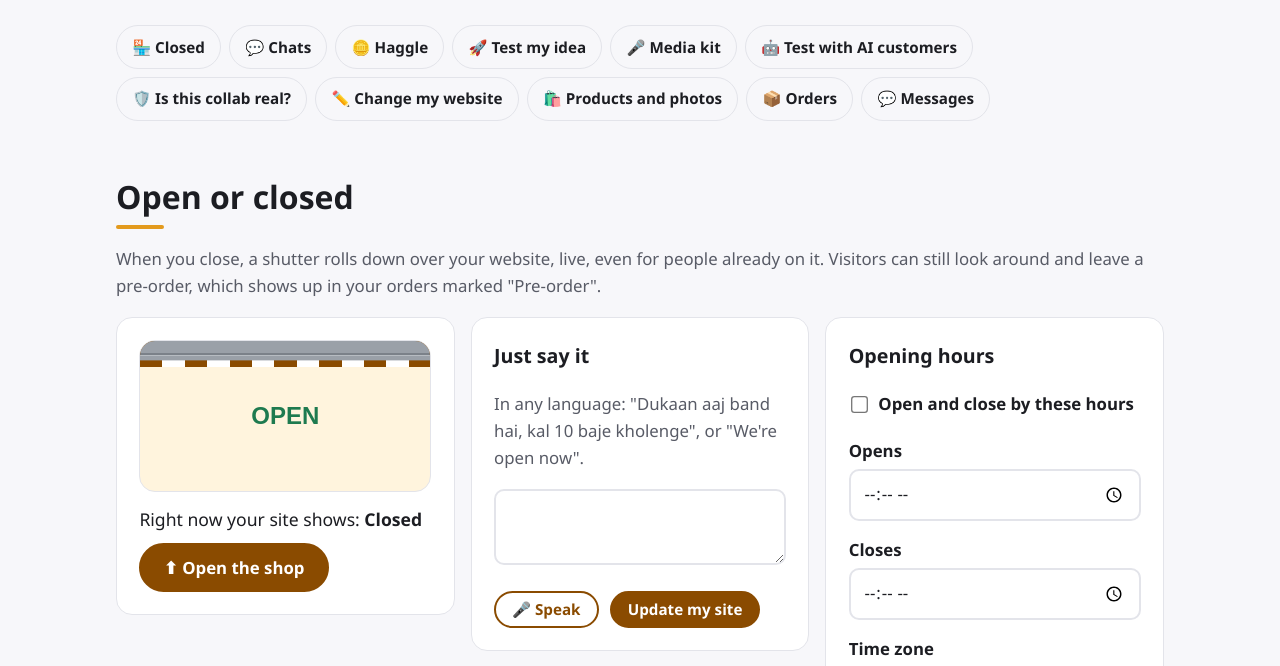
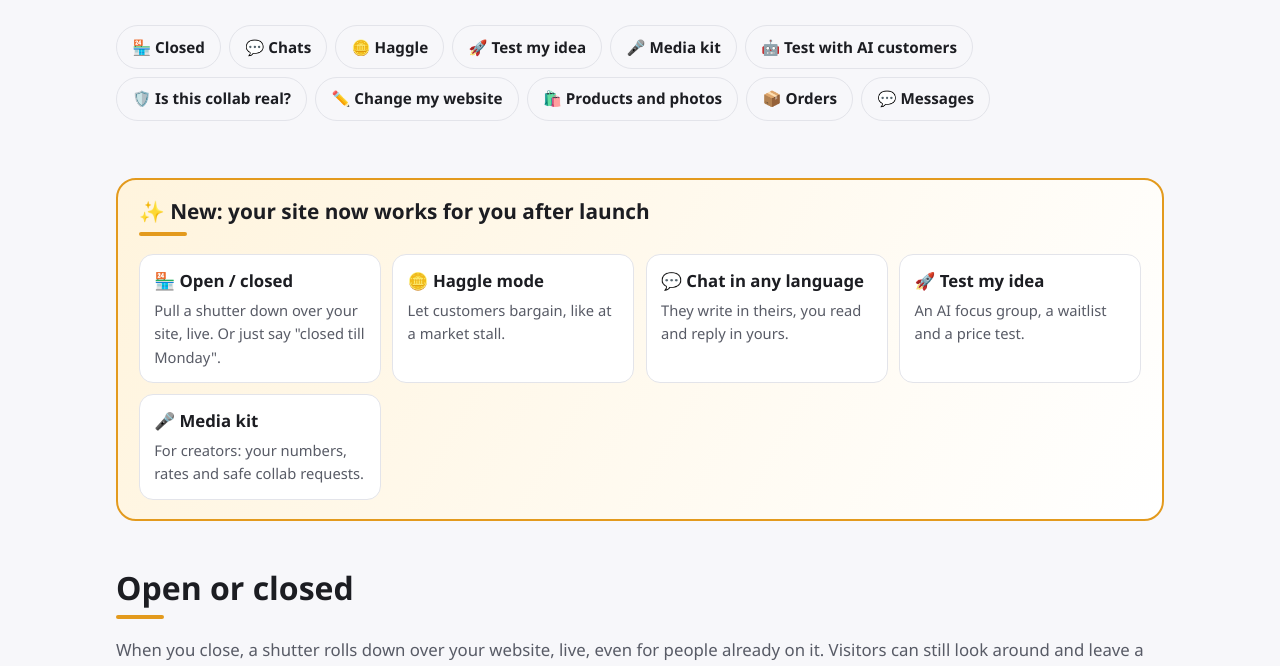
Before and after one commit to tripathiix/bazaarready, a Spring app: template src/main/resources/templates/site/owner.html in a window 1280 px wide. Shown: the part 189-855 px from the top of the page. Run offline with Thymeleaf, Linux system fonts and the light colour scheme; the template is opened without the code that fills it, so the values that code supplies are empty; some of the project's set-up classes (security, data sources, template engines, error pages and the like) are left out, and stand-ins take their place; database files in the repository are not loaded.

Commit message:
Make the new features easy to spot: open/closed sign in every site header, a bargain ribbon and bolder Make an offer buttons, and a What's new strip on the owner dashboard
Co-Authored-By: Claude Opus 5.5 <noreply@anthropic.com>

```diff
--- a/src/main/java/com/bazaarready/site/SiteLabels.java
+++ b/src/main/java/com/bazaarready/site/SiteLabels.java
@@ -89,8 +89,10 @@ public final class SiteLabels {
         put("browse_anyway", "Look around anyway");
         put("closed_bar", "Closed now. Orders placed now are pre-orders.");
         put("reopened", "We're open again!");
+        put("open_now", "Open now");
         // Haggle mode
         put("make_offer", "Make an offer");
+        put("haggle_banner", "This shop bargains! Tap \"Make an offer\" on anything and name your price.");
         put("haggle_title", "Let's bargain");
         put("haggle_hint", "Say your price, like at a real market. Write in any language.");
         put("haggle_placeholder", "Can you do it for less?");
--- a/src/main/resources/templates/site/owner-extras.html
+++ b/src/main/resources/templates/site/owner-extras.html
@@ -46,9 +46,28 @@
         .persona .chip { margin-bottom: 0.3rem; }
         .bar-row { display: grid; grid-template-columns: 6rem 1fr 3rem; gap: 0.6rem; align-items: center; margin: 0.4rem 0; }
         .bar-row .meter span { background: var(--brand); }
+        .whats-new { background: linear-gradient(120deg, var(--tint), var(--surface)); border: 2px solid var(--accent); border-radius: 20px; padding: 1.2rem 1.3rem; }
+        .whats-new h2 { font-size: 1.3rem; }
+        .new-grid { display: grid; grid-template-columns: repeat(auto-fit, minmax(12rem, 1fr)); gap: 0.7rem; }
+        .new-grid a { display: flex; flex-direction: column; gap: 0.25rem; text-decoration: none; color: var(--ink); background: var(--surface);
+            border: 1px solid var(--line); border-radius: 14px; padding: 0.8rem 0.9rem; transition: transform 0.15s ease, box-shadow 0.15s ease; }
+        .new-grid a:hover { transform: translateY(-3px); box-shadow: 0 10px 22px rgba(20, 20, 40, 0.12); }
+        .new-grid span { color: var(--muted); font-size: 0.92rem; }
         .kit-row { display: grid; grid-template-columns: repeat(auto-fit, minmax(8rem, 1fr)); gap: 0.5rem; }
     </style>
 </th:block>
+
+<!-- ============ What's new ============ -->
+<section th:fragment="whatsnew" class="whats-new" aria-labelledby="new-title">
+    <h2 id="new-title">✨ New: your site now works for you after launch</h2>
+    <div class="new-grid">
+        <a href="#shutter"><strong>🏪 Open / closed</strong><span>Pull a shutter down over your site, live. Or just say "closed till Monday".</span></a>
+        <a href="#haggle"><strong>🪙 Haggle mode</strong><span th:text="${ex.haggleOn()} ? 'On. Customers can bargain; your lowest price is safe.' : 'Let customers bargain, like at a market stall.'">Bargain</span></a>
+        <a href="#chats"><strong>💬 Chat in any language</strong><span>They write in theirs, you read and reply in yours.</span></a>
+        <a href="#launch"><strong>🚀 Test my idea</strong><span>An AI focus group, a waitlist and a price test.</span></a>
+        <a href="#mediakit"><strong>🎤 Media kit</strong><span>For creators: your numbers, rates and safe collab requests.</span></a>
+    </div>
+</section>
 
 <!-- ============ Living shutter ============ -->
 <section th:fragment="shutter" aria-labelledby="shutter-title" id="shutter">
--- a/src/main/resources/templates/site/owner.html
+++ b/src/main/resources/templates/site/owner.html
@@ -42,6 +42,8 @@
         .product-edit input, .product-edit textarea { width: 100%; }
     </style>
     <th:block th:replace="~{site/owner-extras :: styles}"></th:block>
+
+    <section th:replace="~{site/owner-extras :: whatsnew}"></section>
 
     <section th:replace="~{site/owner-extras :: shutter}"></section>
     <section th:replace="~{site/owner-extras :: chats}"></section>
--- a/src/main/resources/templates/site/parts.html
+++ b/src/main/resources/templates/site/parts.html
@@ -35,7 +35,7 @@
         .draft { background: #fff1d6; color: #5c3a00; padding: 0.5rem 1rem; text-align: center; font-size: 0.95rem; }
         .top { position: sticky; top: 0; z-index: 10; background: var(--surface); border-bottom: 1px solid var(--line); }
         .bar { display: flex; flex-wrap: wrap; align-items: center; gap: 0.6rem 1.5rem; padding-top: 0.7rem; padding-bottom: 0.7rem; }
-        .brand { font-weight: 800; font-size: 1.35rem; line-height: 1.2; text-decoration: none; color: var(--brand); margin-inline-end: auto; }
+        .brand { font-weight: 800; font-size: 1.35rem; line-height: 1.2; text-decoration: none; color: var(--brand); order: -2; }
         .links { display: flex; flex-wrap: wrap; align-items: center; gap: 0.3rem 1.1rem; }
         .links a { text-decoration: none; color: var(--ink); font-weight: 600; padding: 0.25rem 0; border-bottom: 3px solid transparent; }
         .links a.on, .links a:hover { border-bottom-color: var(--accent); }
@@ -332,8 +332,19 @@
             padding: 0.7rem 1.3rem; border-radius: 999px; font-weight: 700; box-shadow: 0 10px 24px rgba(0, 0, 0, 0.25); }
 
         /* ---- Haggle mode ---- */
-        .btn.haggle { background: var(--surface); color: var(--brand); border-color: var(--accent); }
-        .btn.haggle::before { content: "🪙 "; }
+        .btn.haggle { background: var(--accent); color: #1c1d22; border-color: var(--accent); box-shadow: 0 3px 0 rgba(0, 0, 0, 0.18); }
+        .btn.haggle::before { content: "🪙 "; display: inline-block; }
+        .btn.haggle:hover::before { animation: coin 0.6s ease; }
+        @keyframes coin { 50% { transform: rotateY(180deg) translateY(-3px); } }
+        .haggle-ribbon { background: var(--accent); color: #1c1d22; text-align: center; font-weight: 700; padding: 0.45rem 1rem; font-size: 0.95rem; }
+        .haggle-ribbon::before { content: "🪙 "; }
+        .open-pill { order: -1; margin-inline-end: auto; margin-inline-start: -0.8rem; align-self: center; font: 700 0.8rem/1 system-ui, sans-serif;
+            letter-spacing: 0.04em; text-transform: uppercase; border-radius: 999px; padding: 0.35rem 0.7rem; white-space: nowrap; }
+        .open-pill::before { content: ""; display: inline-block; width: 0.55rem; height: 0.55rem; border-radius: 50%; margin-inline-end: 0.4rem; background: currentColor; vertical-align: 0.02rem; }
+        .open-pill.is-open { background: #dcf3e7; color: #155d3b; }
+        .open-pill.is-closed { background: #fde3e1; color: #9b1c1c; }
+        @media (prefers-reduced-motion: no-preference) { .open-pill.is-open::before { animation: blink 2s ease-in-out infinite; } }
+        @keyframes blink { 50% { opacity: 0.35; } }
         dialog.haggle { border: 0; border-radius: 22px; padding: 0; width: min(30rem, calc(100vw - 1.5rem)); color: var(--ink);
             background: var(--surface); box-shadow: 0 30px 70px rgba(0, 0, 0, 0.35); }
         dialog.haggle::backdrop { background: rgba(15, 12, 30, 0.55); }
@@ -402,6 +413,9 @@
         <a href="/templates" target="_top">All templates</a> · <a th:href="${'/?design=' + layout}" target="_top">Use this design →</a></div>
     <nav class="bar wrap" aria-label="Main">
         <a class="brand" th:href="${base}" th:text="${shop.name()}">Name</a>
+        <span class="open-pill" data-open-pill th:unless="${comingSoon}" th:classappend="${openNow} ? 'is-open' : 'is-closed'"
+              th:attr="data-open-text=${L.of('open_now')},data-closed-text=${L.of('closed_sign')}"
+              th:text="${openNow} ? ${L.of('open_now')} : ${L.of('closed_sign')}">Open now</span>
         <div class="links">
             <a th:href="${base}" th:classappend="${page == 'home'} ? 'on'" th:text="${L.of('nav_home')}">Home</a>
             <a th:href="${base + '/catalogue'}" th:classappend="${page == 'catalogue'} ? 'on'" th:text="${offeringsTitle}">Catalogue</a>
@@ -413,6 +427,7 @@
             <a class="pill" th:if="${store}" th:href="${base + '/cart'}"><span th:text="${L.of('nav_cart')}">Cart</span><b data-cart-count hidden>0</b></a>
         </div>
     </nav>
+    <div class="haggle-ribbon" th:if="${haggleOn and (page == 'home' or page == 'catalogue')}" th:text="${L.of('haggle_banner')}">This shop bargains!</div>
 </header>
 
 <li th:fragment="card(p)" class="card"
@@ -608,6 +623,11 @@
                     open = s.open;
                     if (!open) { setSeen(false); down(s.note || ''); }
                     else { up(); if (bar) bar.hidden = true; toast(shutter.dataset.reopened); }
+                    var pill = document.querySelector('[data-open-pill]');
+                    if (pill) {
+                        pill.className = 'open-pill ' + (open ? 'is-open' : 'is-closed');
+                        pill.textContent = open ? pill.dataset.openText : pill.dataset.closedText;
+                    }
                 }).catch(function () { /* try again later */ });
             }, 12000);
         })();
```
